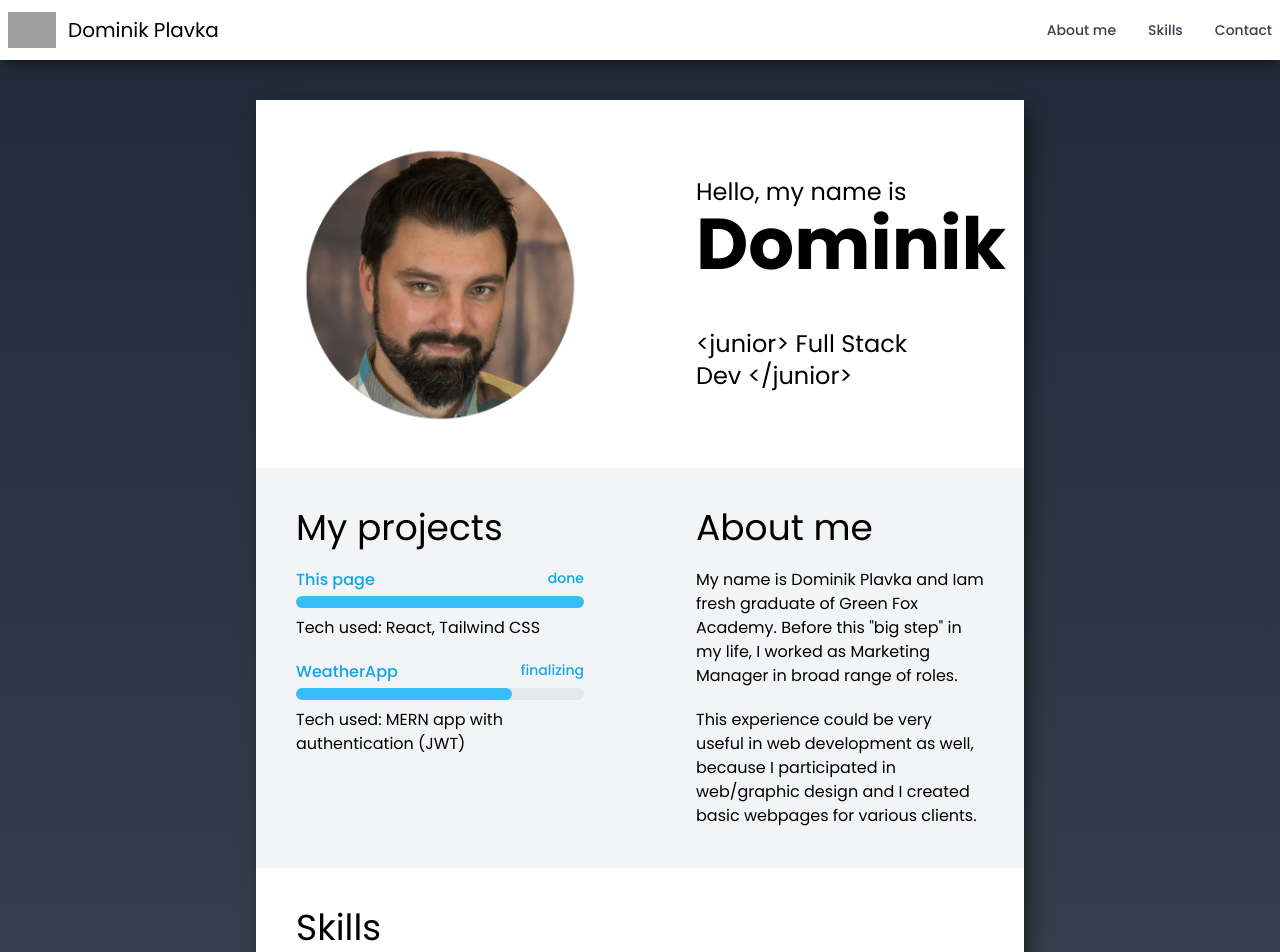
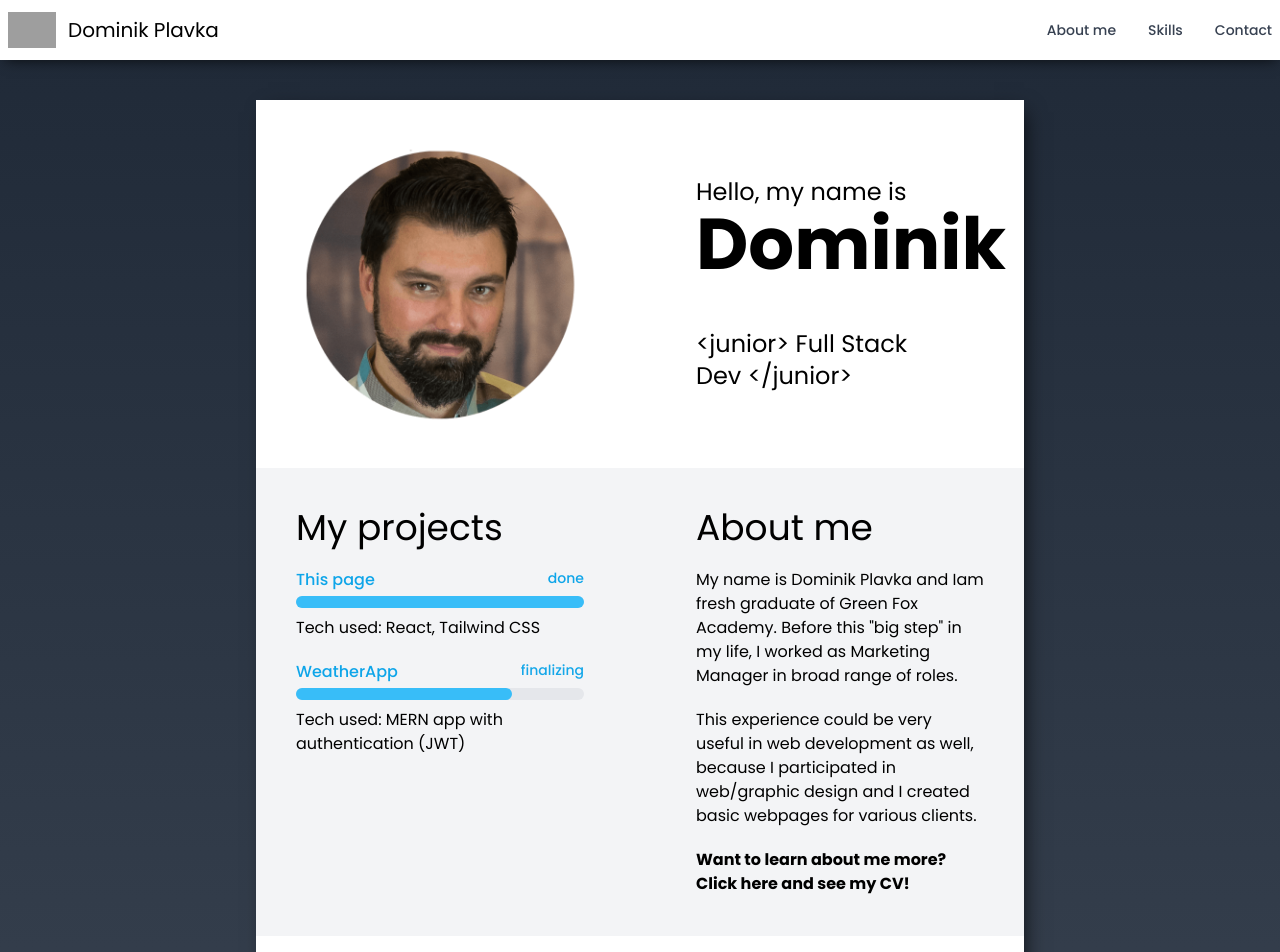
Before and after one commit to DominikPlavka/DominikPlavka.github.io, a React (Create React App) app: page / in a window 1280 px wide. Shown: the top 952 px of the page. Built offline with nearby package versions, Linux system fonts and the light colour scheme; grey boxes are pictures that could not be loaded.

Commit message:
Added CV download to the page

```diff
--- a/src/components/AboutMe.jsx
+++ b/src/components/AboutMe.jsx
@@ -1,6 +1,8 @@
-import ProgressBar from "./ProgressBar";
+import ProgressBar from "./ProgressBar"
 
 const AboutMe = () => {
+
+    const iconStyle = {color: "red"};
 
     const projectData = [
         { name: "This page", progression: "done", link: "https://dominikplavka.github.io/", desc: "React, Tailwind CSS" },
@@ -22,6 +24,7 @@ const AboutMe = () => {
                 <h2 className="text-3xl lg:text-4xl">About me</h2>
                 <p className='mt-5'>My name is Dominik Plavka and Iam fresh graduate of Green Fox Academy. Before this "big step" in my life, I worked as Marketing Manager in broad range of roles.</p>
                 <p className='mt-5'>This experience could be very useful in web development as well, because I participated in web/graphic design and I created basic webpages for various clients.</p>
+                <a className="mt-5 font-bold transition ease-in-out delay-150 hover:text-red-600" href="https://drive.google.com/file/d/1_Pq5FVDGogHP4dG6KTXDIWITGpX6TwYp/view" target="_blank"> Want to learn about me more? Click here and see my CV!</a>
             </div>
         </div>
     )
```
